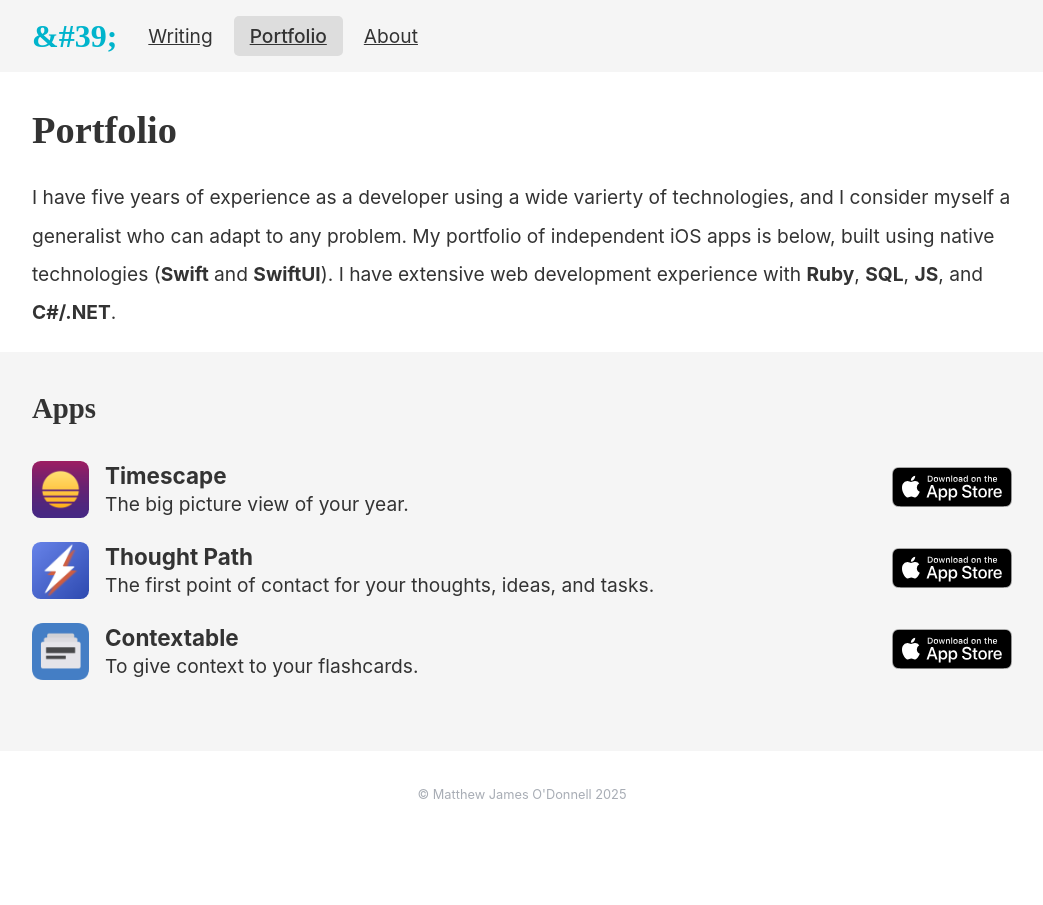
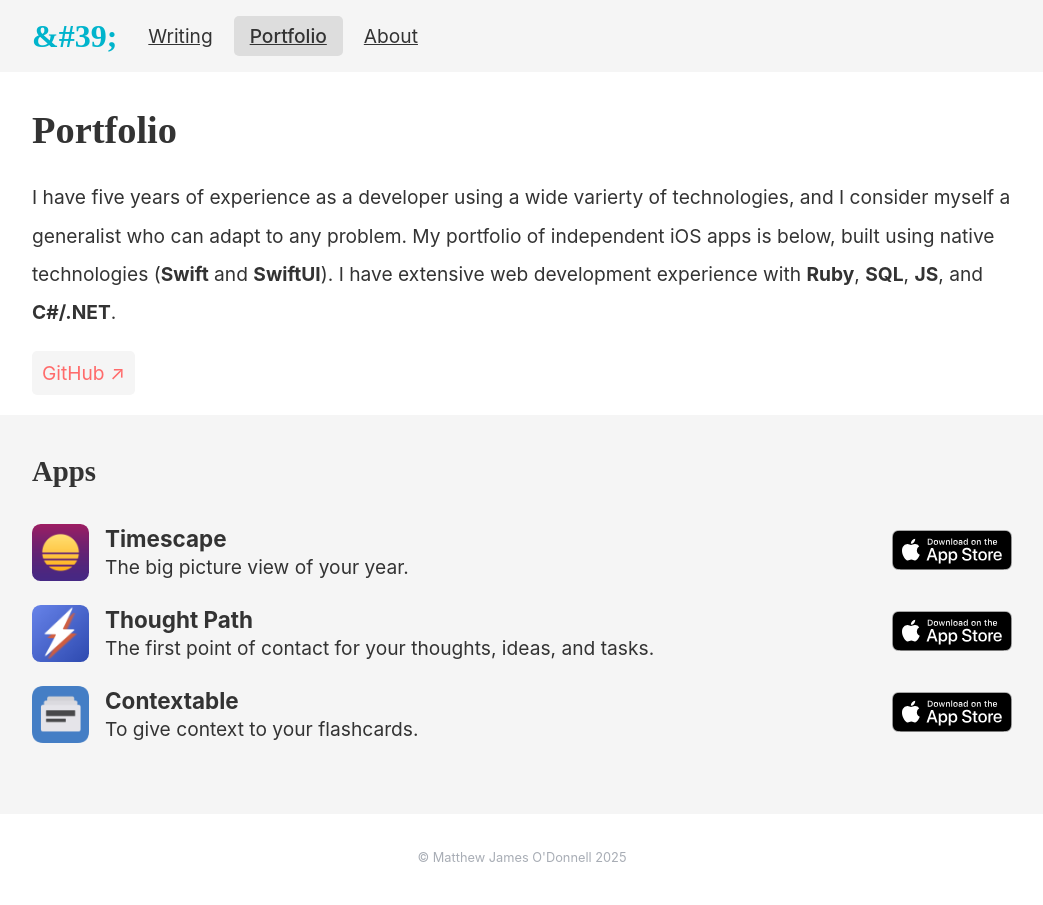
Before and after one commit to mattjamesod/andhash39, a Jekyll site: the page built from portfolio/index.markdown, in a window 1280 px wide. Shown: the whole page, without its empty margins (118-1161 px from the left). Built offline with Jekyll 4.4.1, drawn with Linux system fonts in a browser that asks for light colours; some web fonts are replaced.

Commit message:
add github link to portfolio page

```diff
--- a/_layouts/portfolio-index.html
+++ b/_layouts/portfolio-index.html
@@ -6,16 +6,21 @@ layout: header-and-footer
 
 <p>I have five years of experience as a developer using a wide varierty of technologies, and I consider myself a generalist who can adapt to any problem. My portfolio of independent iOS apps is below, built using native technologies (<b>Swift</b> and <b>SwiftUI</b>). I have extensive web development experience with <b>Ruby</b>, <b>SQL</b>, <b>JS</b>, and <b>C#/.NET</b>.</p>
 
+<nav>
+	<ul class="block-link-list">
+		<a class="block-link" href="https://github.com/mattjamesod"><li>GitHub &#8599;</li></a>
+		<!-- <a class="block-link" href="https://github.com/mattjamesod"><li>Resume &#8595;</li></a> -->
+	</ul>
+</nav>
+
 <div class="colored-container">
 	<div class="now">
 		<h2 class="title-font">Apps</h2>
-		<nav>
-			<ul class="portfolio-list">
+			<menu class="portfolio-list">
 				{% assign ordered_apps = site.apps | sort: "order" %}
 	    		{% for app in ordered_apps %}
 	    			{% include portfolio-app-item.html app=app %}
 	    		{% endfor %}
-			</ul>
-		</nav>
+			</menu>
 	</div>
 </div>
```
